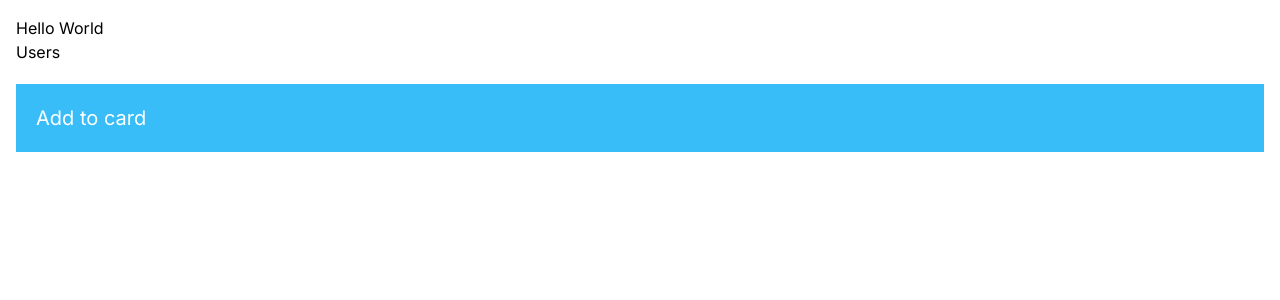
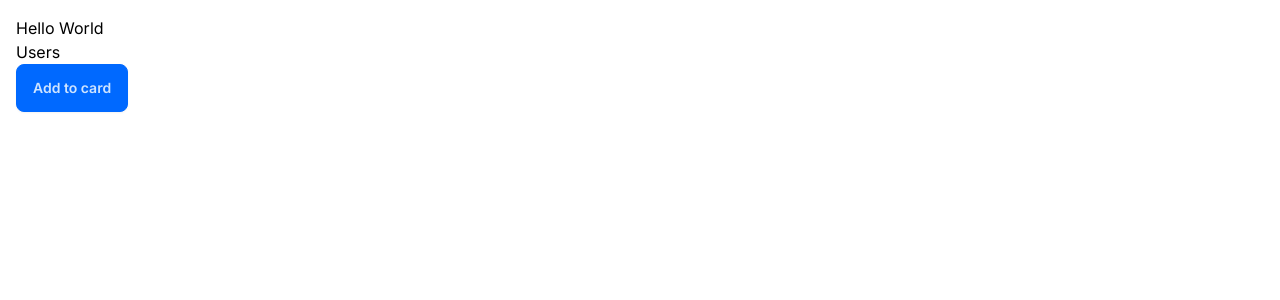
Before and after one commit to quackness/next-js, a Next.js app: page / in a window 1280 px wide. Shown: the top 300 px of the page. Built offline with nearby package versions, Linux system fonts and the light colour scheme.

Commit message:
Ad table

```diff
--- a/app/components/AddToCart.tsx
+++ b/app/components/AddToCart.tsx
@@ -4,7 +4,8 @@
 const AddToCart = () => {
   return (
     <div>
-          <button onClick={()=> console.log('Click')}>Add to card</button>
+    {/* class name value comes from daisy ui */}
+          <button className='btn btn-primary' onClick={()=> console.log('Click')}>Add to card</button>
     </div>
   )
 }
--- a/app/components/ProductCard.tsx
+++ b/app/components/ProductCard.tsx
@@ -6,7 +6,7 @@
 function ProductCard() {
   return (
     // <div className={styles.card}>
-    <div className='p-5 my-5 bg-sky-400 text-white text-xl hover:bg-sky-500'>
+    <div>
   <AddToCart />
     </div>
   )
--- a/app/layout.tsx
+++ b/app/layout.tsx
@@ -15,7 +15,7 @@
   children: React.ReactNode
 }) {
   return (
-    <html lang="en">
+    <html lang="en" data-theme="winter">
       <body className={inter.className}>{children}</body>
     </html>
   )
--- a/app/users/page.tsx
+++ b/app/users/page.tsx
@@ -3,6 +3,7 @@
 interface User {
   id: number,
   name: string
+  email: string
 }
 
 const UsersPage = async () => {
@@ -16,10 +17,20 @@
    <>
    <h1>Users:</h1>
    <p>{new Date().toLocaleTimeString()}</p>
-   <ul>
-    {users.map((user) => <li key={user.id}>{user.name}</li>)}
-
-   </ul>
+   <table className='table table-bordered'>
+    <thead>
+      <tr>
+        <th>Name</th>
+        <th>Email</th>
+      </tr>
+    </thead>
+    <tbody>
+    {users.map((user) => <tr key={user.id}>
+    <th>{user.name}</th>
+    <th>{user.email}</th>
+    </tr>)}
+    </tbody>
+   </table>
    </>
   )
 }
--- a/tailwind.config.ts
+++ b/tailwind.config.ts
@@ -16,5 +16,8 @@
     },
   },
   plugins: [require("daisyui")],
+  daisyui: {
+    themes: ["winter"],
+  },
 }
 export default config
```
